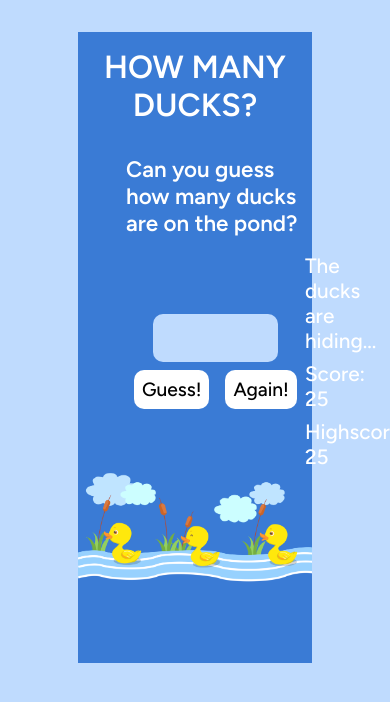
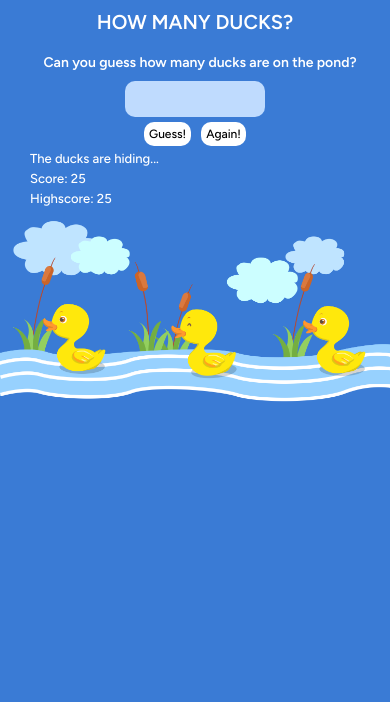
Before and after one commit to Irinap99/Duck-Game, a plain HTML site: page index.html in a window 390 px wide. Drawn offline with Linux system fonts and the light colour scheme.

Commit message:
mobile query

```diff
--- a/index.html
+++ b/index.html
@@ -5,6 +5,7 @@
     <meta name="viewport" content="width=device-width, initial-scale=1.0" />
     <script defer src="script.js"></script>
     <link rel="stylesheet" href="styles.css" />
+    <link rel="stylesheet" href="queries.css" />
     <link rel="preconnect" href="https://fonts.googleapis.com" />
     <link rel="preconnect" href="https://fonts.gstatic.com" crossorigin />
     <link
--- /dev/null
+++ b/queries.css
@@ -0,0 +1,25 @@
+@media (max-width: 85rem) {
+  body {
+    background-color: #3a7bd5;
+  }
+  .container {
+    max-width: 100%;
+    max-height: 100%;
+  }
+
+  .header_title {
+    margin-top: 0;
+  }
+
+  .header_subtitle {
+    margin-left: 1rem;
+    text-align: center;
+  }
+
+  .game {
+    flex-direction: column;
+  }
+  .game-right {
+    width: 100%;
+  }
+}
--- a/styles.css
+++ b/styles.css
@@ -10,8 +10,11 @@
   --grey: #eeeded;
 }
 
+html {
+  font-size: 62.5%;
+}
+
 body {
-  font-size: 62.5%;
   background-color: var(--blue);
   font-family: "Figtree", sans-serif;
 }
```
